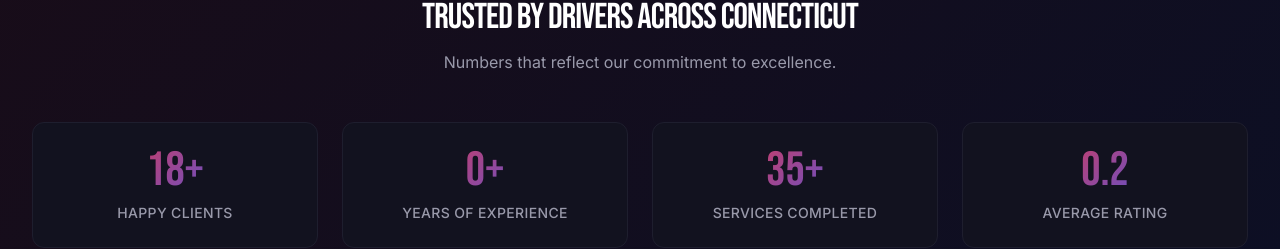
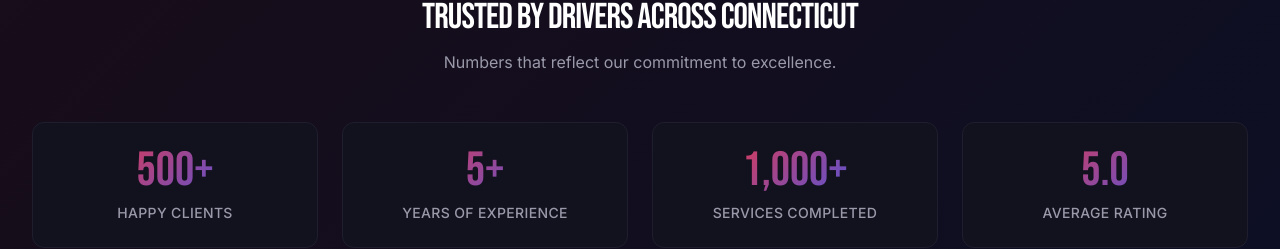
Before and after one commit to je645289-stack/lumiere-prestige-web, a Next.js app: page / in a window 1280 px wide. Shown: the part 914-1163 px from the top of the page. Built offline with nearby package versions, Linux system fonts and the light colour scheme; no server answers.

Commit message:
fix(StatsSection): store regex match in useRef and restore imports/remove duplicate lines
Co-authored-by: je645289-stack <je645289-stack@users.noreply.github.com>

```diff
--- a/src/components/sections/StatsSection.tsx
+++ b/src/components/sections/StatsSection.tsx
@@ -7,19 +7,25 @@ import type { SiteConfig } from "@/types";
 import { useLanguage } from "@/lib/i18n";
 
 function CountUp({ value, active }: { value: string; active: boolean }) {
-  // Split into prefix / number / suffix, e.g. "1,000+" -> "" "1000" "+"
-  const match = value.match(/^(\D*)([\d.,]+)(.*)$/);
-  const [display, setDisplay] = useState(match ? match[1] + "0" + match[3] : value);
+  // Keep the parsed match in a ref so it stays stable across renders and does
+  // not retrigger the animation effect (a fresh array on every render would).
+  const match = useRef(value.match(/^(\D*)([\d.,]+)(.*)$/));
+  match.current = value.match(/^(\D*)([\d.,]+)(.*)$/);
+
+  const [display, setDisplay] = useState(
+    match.current ? match.current[1] + "0" + match.current[3] : value
+  );
 
   useEffect(() => {
-    if (!active || !match) {
-      if (!match) setDisplay(value);
+    const m = match.current;
+    if (!active || !m) {
+      if (!m) setDisplay(value);
       return;
     }
-    const prefix = match[1];
-    const numeric = parseFloat(match[2].replace(/,/g, ""));
-    const suffix = match[3];
-    const isFloat = match[2].includes(".");
+    const prefix = m[1];
+    const numeric = parseFloat(m[2].replace(/,/g, ""));
+    const suffix = m[3];
+    const isFloat = m[2].includes(".");
     const duration = 1400;
     const start = performance.now();
     let raf = 0;
@@ -36,7 +42,7 @@ function CountUp({ value, active }: { value: string; active: boolean }) {
     };
     raf = requestAnimationFrame(tick);
     return () => cancelAnimationFrame(raf);
-  }, [active, value, match]);
+  }, [active, value]);
 
   return <span>{display}</span>;
 }
```
